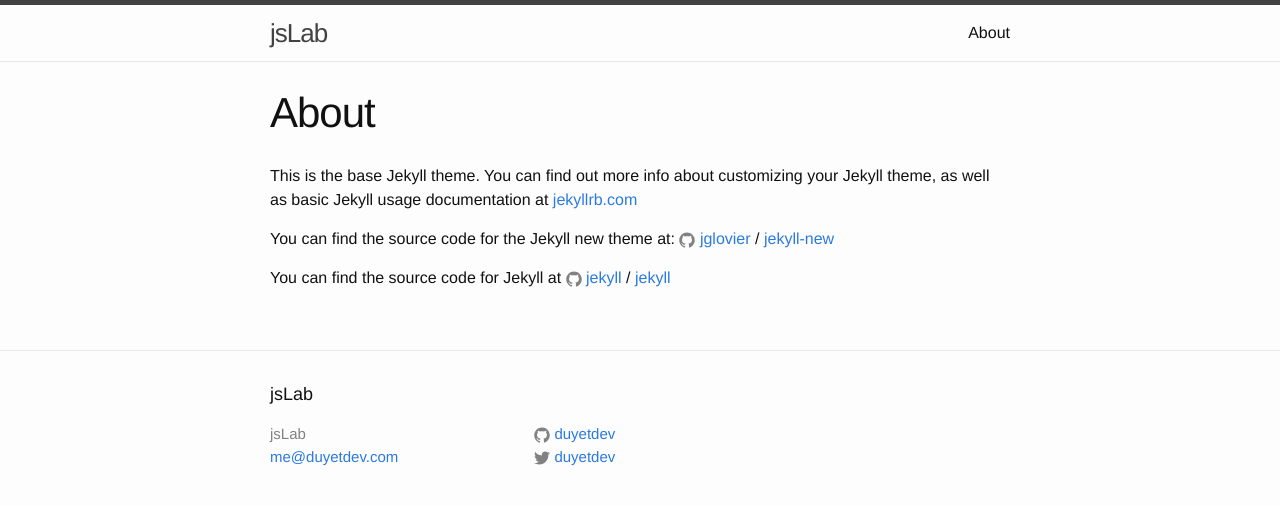
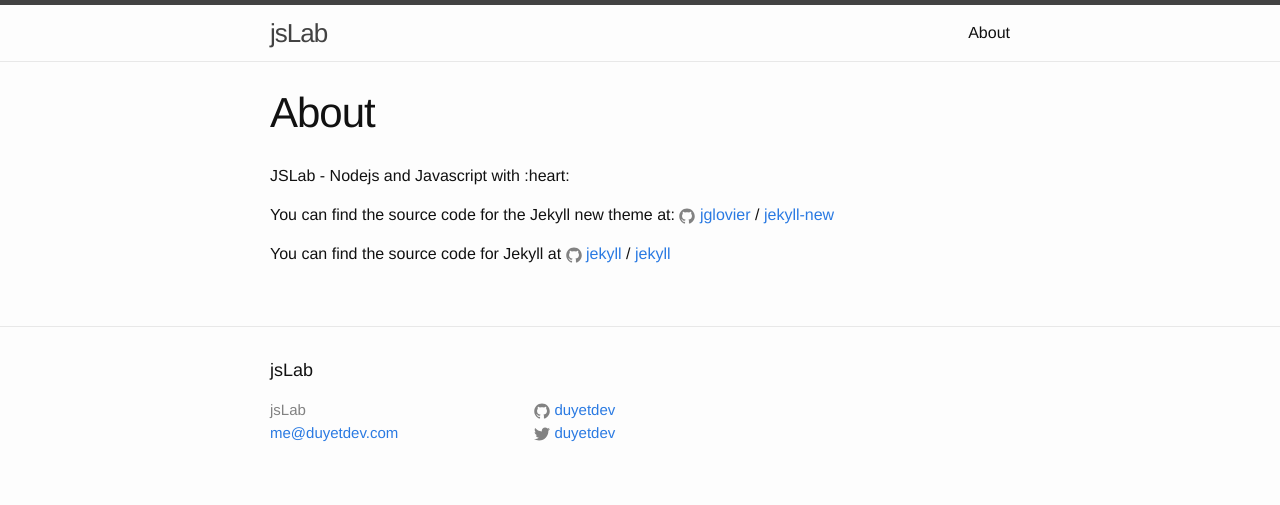
Before and after one commit to duyet/blog.jslab.xyz, a Jekyll site: the page built from about.md, in a window 1280 px wide. Shown: the top 505 px of the page. Built offline with Jekyll 4.4.1, drawn with Linux system fonts in a browser that asks for light colours.

Commit message:
Update about.md

```diff
--- a/about.md
+++ b/about.md
@@ -4,7 +4,7 @@
 permalink: /about/
 ---
 
-This is the base Jekyll theme. You can find out more info about customizing your Jekyll theme, as well as basic Jekyll usage documentation at [jekyllrb.com](http://jekyllrb.com/)
+JSLab - Nodejs and Javascript with :heart:
 
 You can find the source code for the Jekyll new theme at:
 {% include icon-github.html username="jglovier" %} /
```
